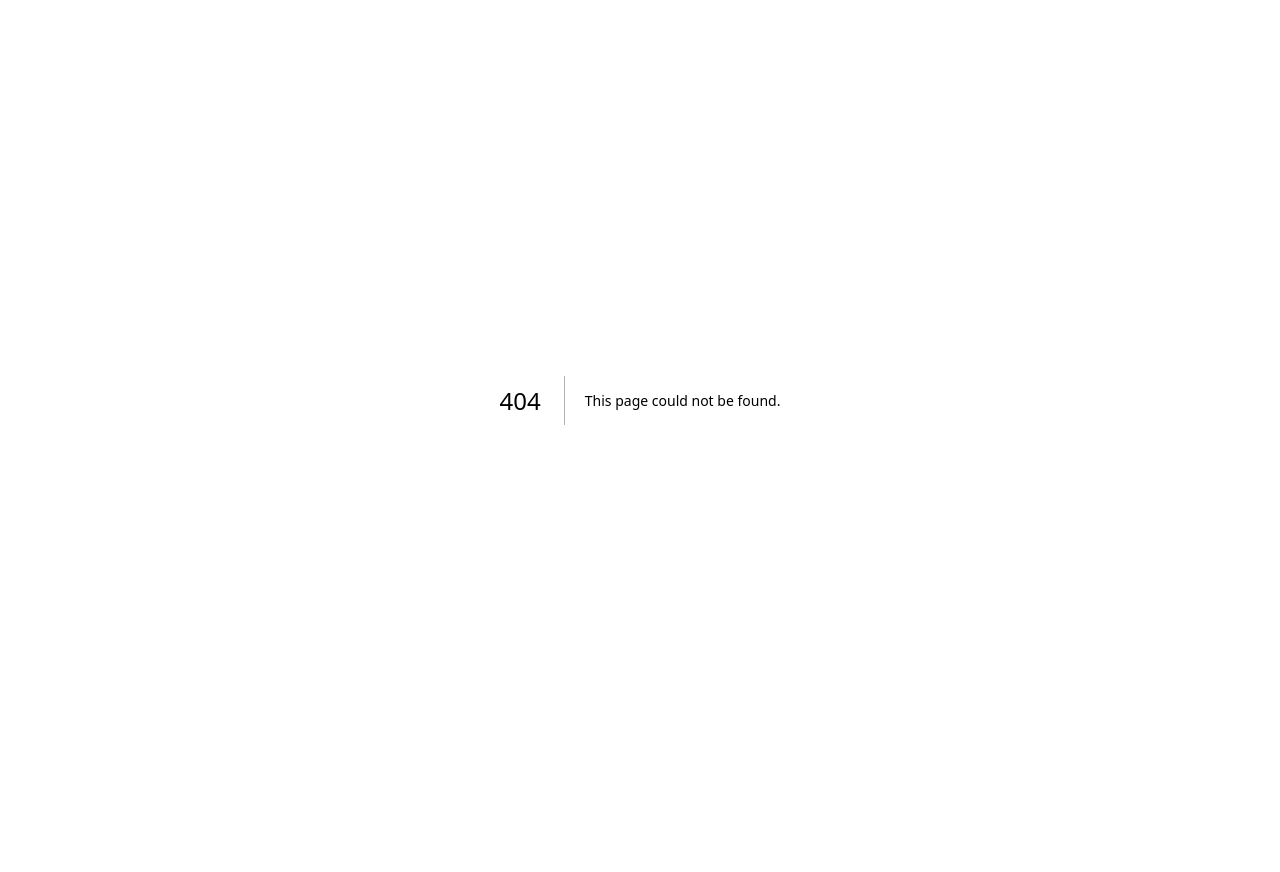
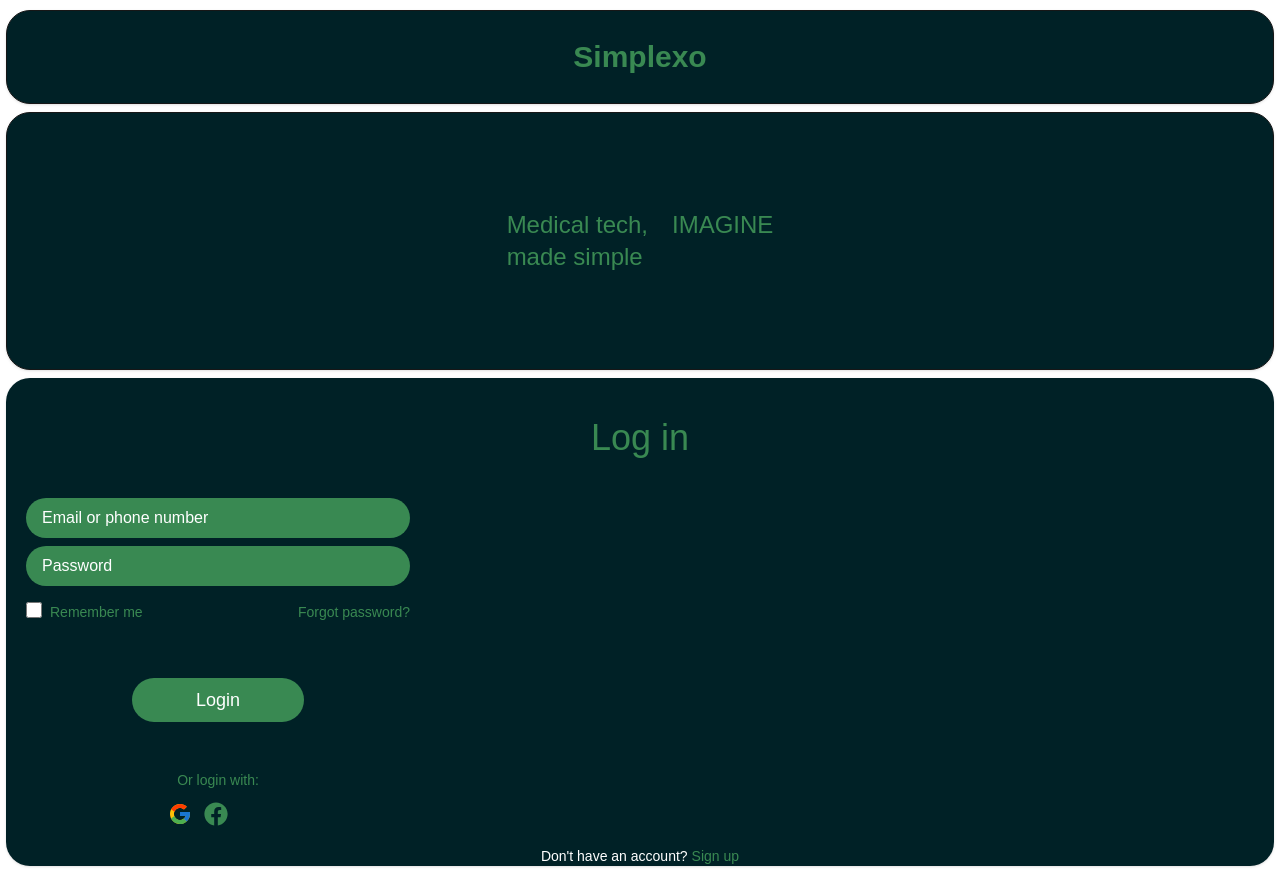
Before and after one commit to Krontech-2026/frontend, a Next.js app: page /login in a window 1280 px wide. Before the commit this address had no page. Before the commit the page ends 800 px from the top, so only its background shows below. Built offline with nearby package versions, Linux system fonts and the light colour scheme.

Commit message:
created login page

```diff
--- a/package.json
+++ b/package.json
@@ -11,7 +11,8 @@
   "dependencies": {
     "next": "16.2.4",
     "react": "19.2.4",
-    "react-dom": "19.2.4"
+    "react-dom": "19.2.4",
+    "react-icons": "^5.6.0"
   },
   "devDependencies": {
     "@tailwindcss/postcss": "^4",
--- /dev/null
+++ b/src/app/login/layout.tsx
@@ -0,0 +1,11 @@
+export default function Layout({
+                                   children,
+                               }: {
+    children: React.ReactNode;
+}) {
+    return (
+        <div>
+            {children}
+        </div>
+    );
+}
--- /dev/null
+++ b/src/app/login/page.tsx
@@ -0,0 +1,95 @@
+import {FcGoogle} from "react-icons/fc";
+import { FaFacebook } from "react-icons/fa";
+import Link from "next/link";
+
+export default function Page(){
+    return(
+        <div className="min-h-full bg-[#FFFFFF] p-1.5">
+            <div className="flex items-center justify-center">
+                <div className="border rounded-3xl shadow w-full bg-[#002126] mt-1 py-7">
+                    <h1 className="text-[#398952] text-3xl text-center font-bold">Simplexo</h1>
+                </div>
+            </div>
+            <div className="flex gap-6 border rounded-3xl justify-center shadow bg-[#002126] py-24 mt-2 ">
+                <div>
+                    <p className="text-[#398952] text-2xl">
+                        Medical tech,
+                    </p>
+                    <p className="text-[#398952] text-2xl">
+                        made simple
+                    </p>
+                </div>
+                <div>
+                    <h1 className="text-[#398952] text-2xl">
+                        IMAGINE
+                    </h1>
+                </div>
+            </div>
+            <div className="rounded-3xl shadow bg-[#002126] mt-2">
+                <div className="flex justify-center">
+                    <div className="mt-10">
+                        <h1>
+                            <p className="text-[#398952] text-4xl">
+                                Log in
+                            </p>
+                        </h1>
+                    </div>
+                </div>
+                <div className="px-5 mt-10">
+                    <div className="flex flex-col justify-center gap-2 w-full max-w-sm">
+                        <input
+                            type="text"
+                            placeholder="Email or phone number"
+                            className="bg-[#398952] text-white placeholder-white px-4 py-2 rounded-full outline-none"
+                        />
+                        <input
+                            type="password"
+                            placeholder="Password"
+                            className=" bg-[#398952] text-white placeholder-white px-4 py-2 rounded-full outline-none"
+                        />
+                        <div className="flex justify-between items-center text-sm text-[#398952] mt-2">
+
+                            <label className="flex items-cemter gap-2 text-sm text-[#398952] cursor-pointer">
+                                <input
+                                type="checkbox"
+                                className="w-4 h-4 accent-[#398952] cursor-pointer"/>
+
+                                Remember me
+                            </label>
+
+                            <button className="hover:underline">
+                                Forgot password?
+                            </button>
+
+                        </div>
+                        <div className="flex items-center justify-center gap-2 w-full max-w-sm mt-12">
+                            <button className="bg-[#398952] text-lg rounded-full py-2 px-16 text-white">
+                                Login
+                            </button>
+                        </div>
+                        <div className="flex items-center justify-center gap-2 w-full max-w-sm mt-10">
+                            <h1 className="text-[#398952] text-sm">Or login with:</h1>
+                        </div>
+                    </div>
+                </div>
+                <div className="flex items-center justify-center gap-3 w-full max-w-sm">
+
+                    <button className="flex items-center justify-center gap-2 text-[#398952] py-3 rounded-full">
+                        <FcGoogle className="text-2xl" />
+                    </button>
+
+                    <button className="flex items-center justify-center gap-2 text-[#398952] py-3 rounded-full">
+                        <FaFacebook className="text-2xl" />
+                    </button>
+                </div>
+                <div className="flex items-center justify-center gap-1 text-sm text-[#FFFFFF] mt-2">
+                    <span>Don't have an account?</span>
+
+                    <Link href="/signup" className="text-[#398952] hover:underline">
+                        Sign up
+                    </Link>
+                </div>
+            </div>
+        </div>
+    );
+}
--- a/src/app/startPage/page.tsx
+++ b/src/app/startPage/page.tsx
@@ -1,3 +1,5 @@
+import Link from "next/link";
+
 export default function Page(){
     return(
         <div className="min-h-full bg-[#FFFFFF] p-1.5">
@@ -22,18 +24,16 @@ export default function Page(){
                 </div>
             </div>
             <div className="rounded-3xl shadow bg-[#002126] mt-2">
-                <div className="py-47.5 px-5">
+                <div className="py-48.5 px-5">
                     <div className="flex flex-col justify-center gap-2.5">
                         <button className="bg-[#398952] text-2xl rounded-full py-4">
                             <p className="text-[#FFFFFF]">
                                 Sign up
                             </p>
                         </button>
-                        <button className="bg-[#398952] text-2xl rounded-full py-4">
-                            <p className="text-[#FFFFFF]">
-                                Log in
-                            </p>
-                        </button>
+                        <Link href="/login" className="bg-[#398952] text-2xl rounded-full py-4 text-white block text-center">
+                            Log in
+                        </Link>
                     </div>
                 </div>
             </div>
```
Also changed, not shown: 1 other file (tests, documents, lock files or other folders).
